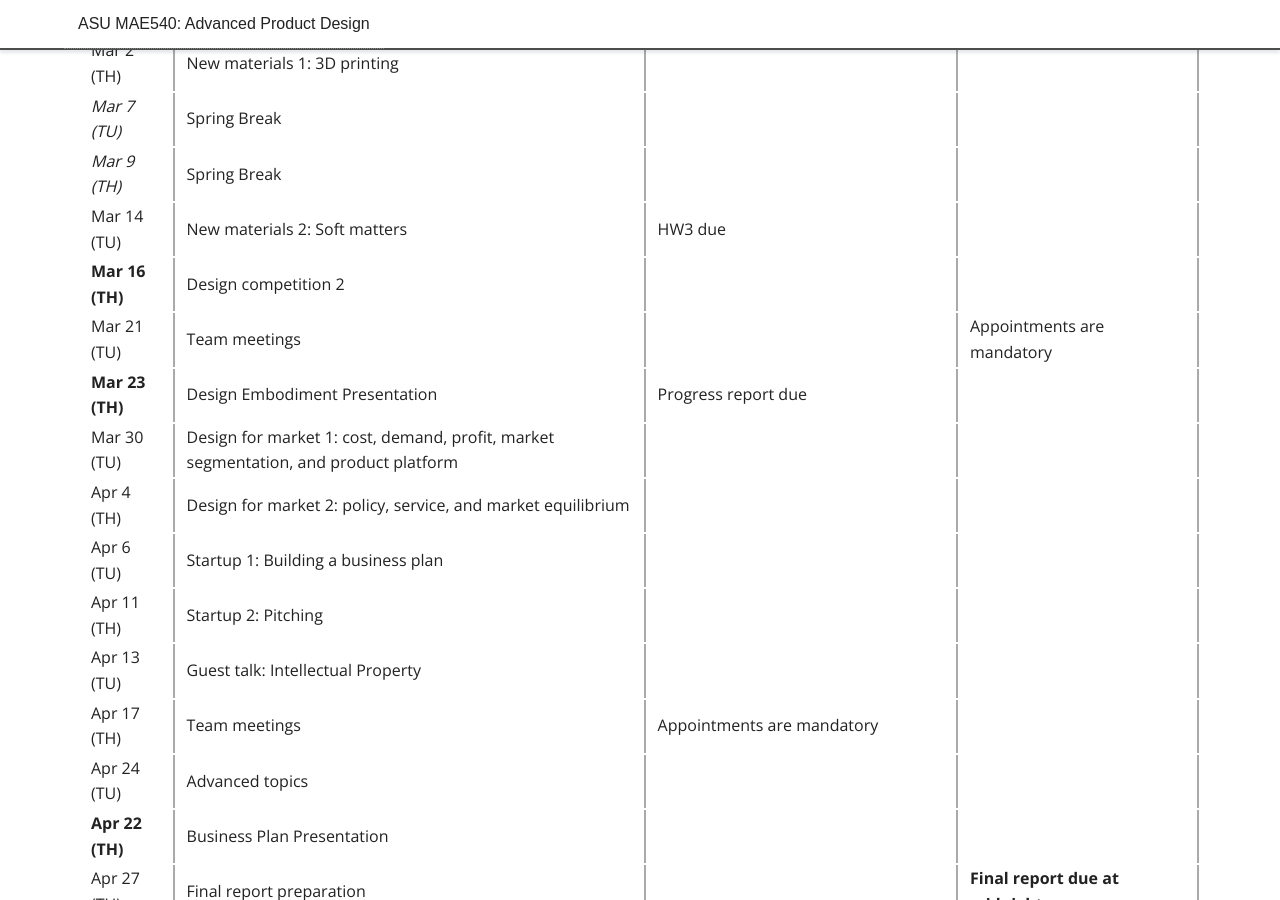
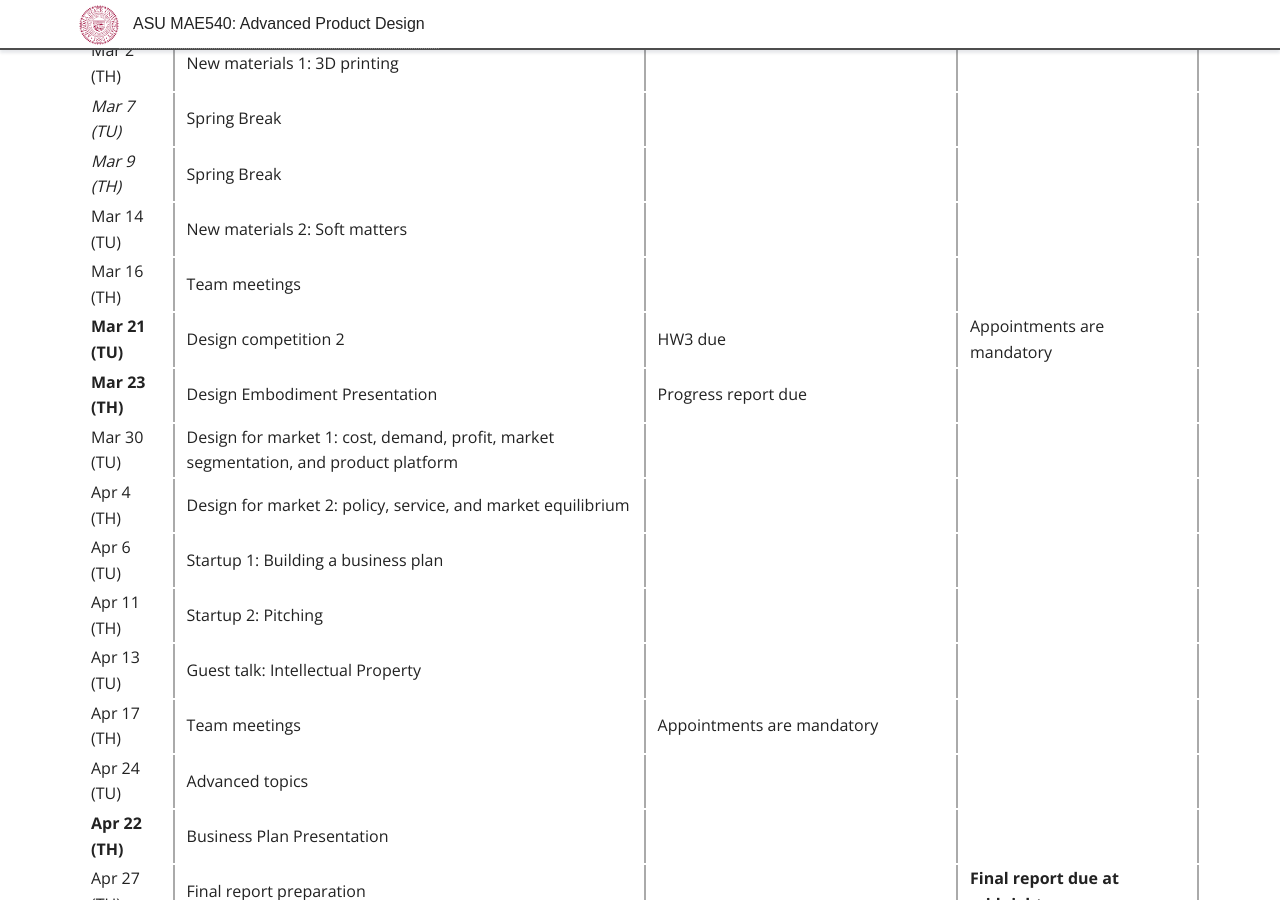
Before and after one commit to DesignInformaticsLab/DesignInformaticsLab.github.io, a Jekyll site: the page built from _posts/teaching/productdesign/2016-12-08-syllabus.md, in a window 1280 px wide and 900 px high, scrolled down 2432 px. Built offline with Jekyll 4.4.1, drawn with Linux system fonts in a browser that asks for light colours; some web fonts are replaced.

```diff
--- a/_layouts/apd_default.html
+++ b/_layouts/apd_default.html
@@ -8,6 +8,7 @@
     <div class="container">
         <nav>
             <ul>
+                <li><image style="height: 40px; margin-top: 5px; margin-left: 15px;" src="/_images/asulogo.png" /></li>
                 <li><a href="{{ site.url }}/_pages/teaching/apd_index.html">ASU MAE540: Advanced Product Design</a></li>
             </ul>
         </nav>
--- a/_posts/teaching/productdesign/2016-12-08-syllabus.md
+++ b/_posts/teaching/productdesign/2016-12-08-syllabus.md
@@ -95,9 +95,9 @@
 | Mar 2  (TH)	            | New materials 1: 3D printing                                      |            	        |                           	|
 | *Mar 7  (TU)*	            | Spring Break                                                     	|            	        |                           	|
 | *Mar 9  (TH)*	            | Spring Break                                                     	|            	        |                               |
-| Mar 14 (TU)	            | New materials 2: Soft matters                                          	| HW3 due               |                           	|
-| **Mar 16 (TH)**	            | Design competition 2                                   	|            	        |                            	|
-| Mar 21 (TU)	            | Team meetings                     	|            	        | Appointments are mandatory     	    |
+| Mar 14 (TU)	            | New materials 2: Soft matters                                          	|                |                           	|
+| Mar 16 (TH)	            | Team meetings                                   	|            	        |                            	|
+| **Mar 21 (TU)**	            | Design competition 2                     	|  HW3 due          	        | Appointments are mandatory     	    |
 | **Mar 23 (TH)**	        | Design Embodiment Presentation                                | Progress report due             	        |                           	|
 | Mar 30 (TU)	            | Design for market 1: cost, demand, profit, market segmentation, and product platform 	                |            	        |                           	|
 | Apr 4  (TH)	            | Design for market 2: policy, service, and market equilibrium      |            	        |                           	|
```
